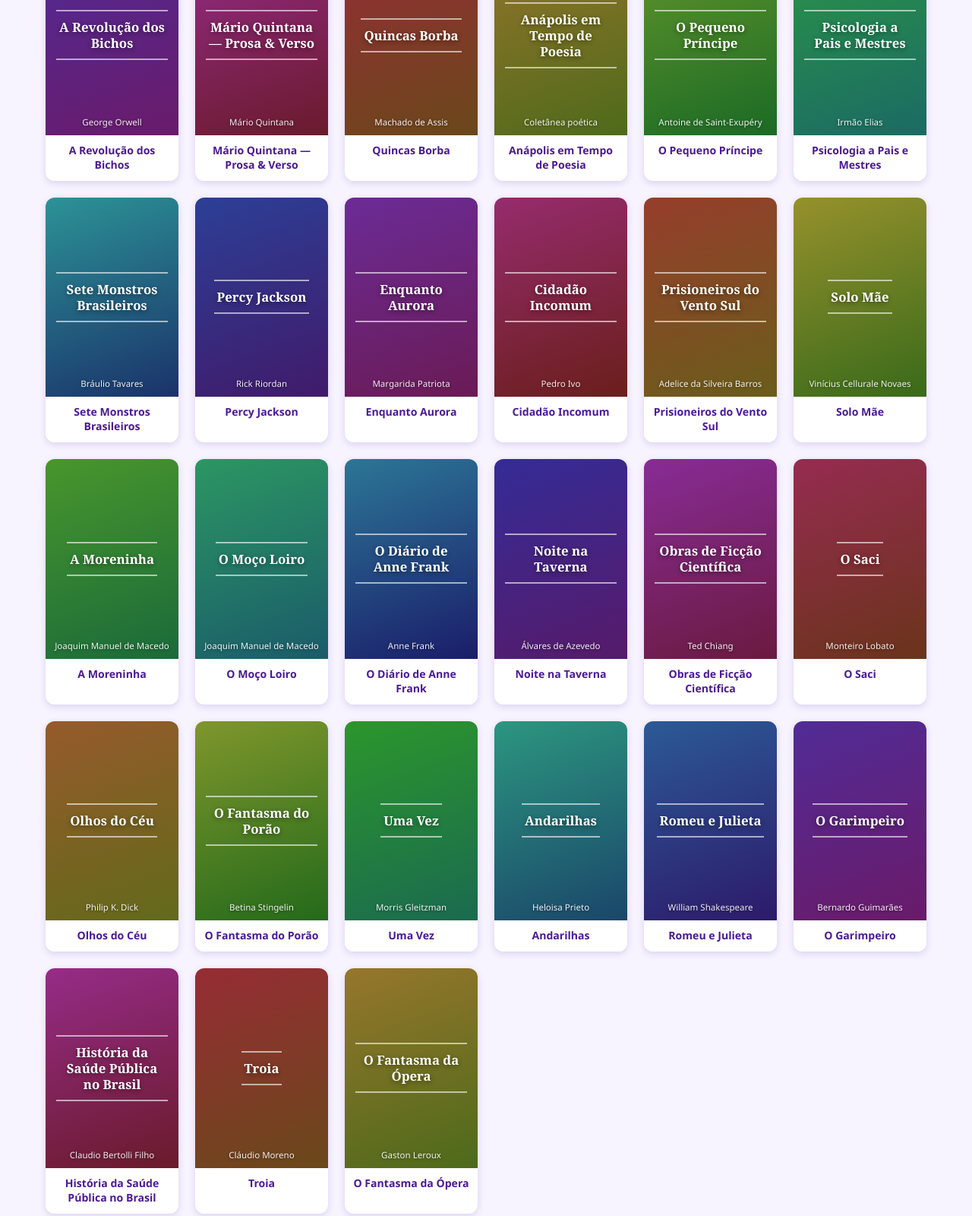
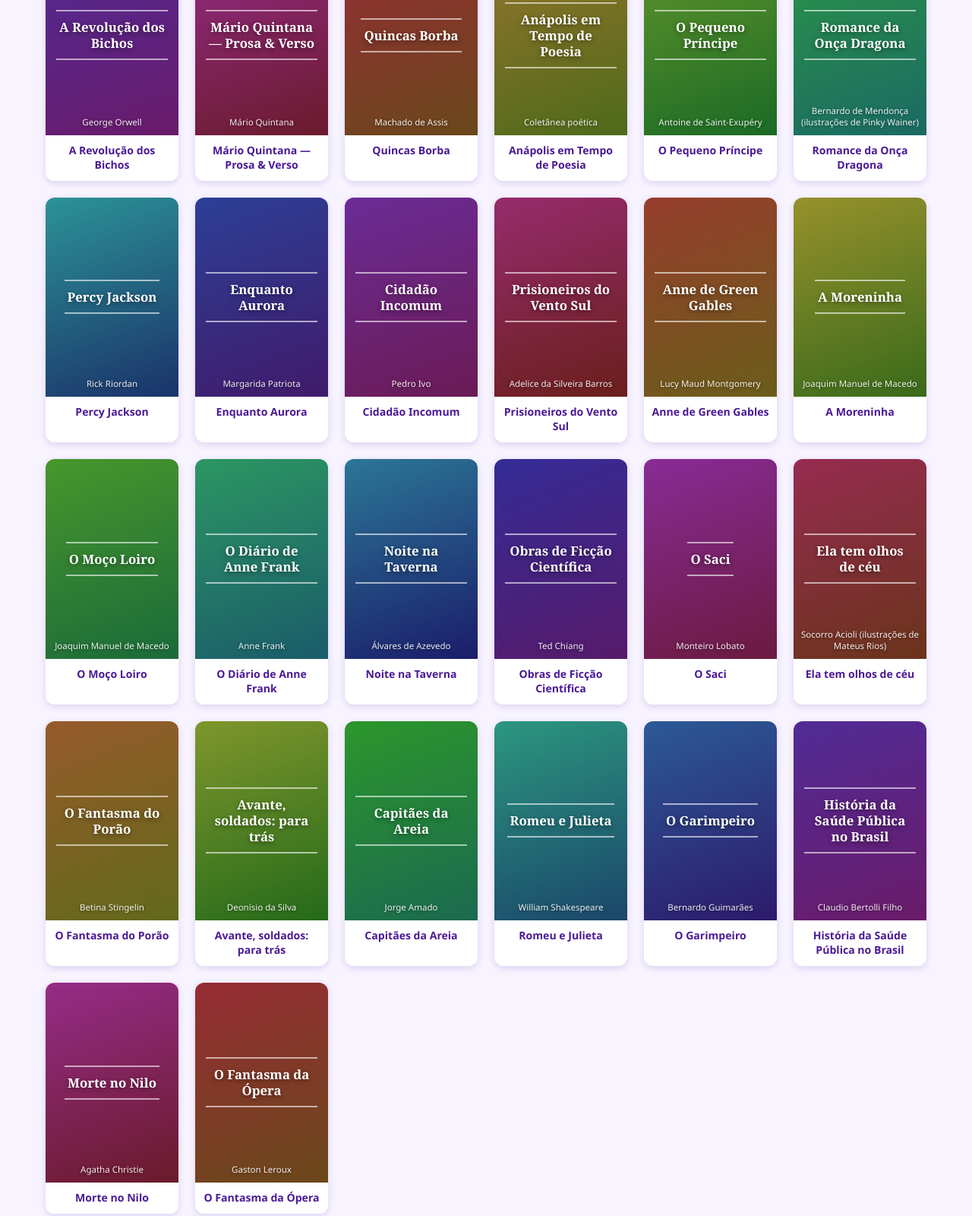
Before and after one commit to LeoSan-244/Acervo-Digital, a plain HTML site: page index.html in a window 1280 px wide. Shown: the part 504-2104 px from the top of the page at 76% size. Drawn offline with Linux system fonts and the light colour scheme.

Commit message:
Update index.html

```diff
--- a/index.html
+++ b/index.html
@@ -224,20 +224,12 @@ const LIVROS = [
     "link": "https://drive.google.com/file/d/1-YW8DUHsvdA4ydxtYqnMKpxmsptajf4P/view?usp=sharing"
   },
   {
-    "titulo": "Psicologia a Pais e Mestres",
-    "autor": "Irmão Elias",
-    "resumo": "Esta obra de caráter educativo aborda a aplicação dos conhecimentos da psicologia à formação e à educação de crianças e jovens. Voltada especialmente a pais e educadores, apresenta a importância de compreender os comportamentos, as emoções e os processos de desenvolvimento durante a aprendizagem. O livro propõe uma reflexão sobre o papel da família e da escola na formação dos indivíduos, destacando a necessidade de orientação, compreensão e acompanhamento durante o crescimento. Trata-se de uma publicação voltada à relação entre psicologia e educação.",
-    "sobreAutor": "A obra aparece em registros bibliográficos atribuída a Irmão Elias, com uma edição intitulada Psicologia à Pais e Mestres 3 – Curso de Psicologia Aplicada à Educação, publicada por volta de 1950. Não há informações biográficas suficientemente confiáveis sobre o autor para elaborar uma apresentação pessoal mais detalhada. Por isso, preserva-se a identificação encontrada no registro bibliográfico.",
+  "titulo": "Romance da Onça Dragona",
+  "autor": "Bernardo de Mendonça (ilustrações de Pinky Wainer)",
+  "resumo": "A obra apresenta uma narrativa divertida e cheia de surpresas sobre quatro animais da Mata Atlântica que se envolvem em uma trama marcada por encontros, conflitos, disfarces e disputas. Ao longo da história, os personagens utilizam a esperteza, a astúcia e a capacidade de enganar uns aos outros para enfrentar diferentes situações. Misturando elementos de teatro, narração, poesia e prosa, o livro constrói uma aventura repleta de humor, mistério e malícia, inspirada nas tradições populares brasileiras. A narrativa explora temas como identidade, esperteza, sedução, aparência e comportamento, mostrando como os personagens precisam interpretar as intenções uns dos outros para compreender o que realmente acontece. Com linguagem criativa e ritmo envolvente, a obra valoriza a cultura popular e proporciona uma experiência literária divertida para leitores de diferentes idades.",
+  "sobreAutor": "Bernardo de Mendonça nasceu em 1950, na praia da Avenida, em Maceió, Alagoas. É escritor e jornalista brasileiro, tendo trabalhado em importantes veículos de comunicação, como Veja, Última Hora e Rede Globo de Televisão. Sua produção literária inclui obras para adultos e crianças, caracterizadas pela criatividade, pelo humor e pela experimentação com diferentes formas de narrativa. Entre seus livros estão Legendas para cem fotos imaginárias, O Livro Diverso: a peleja dos falsários, Os fantasmas tropicais e Romance da Onça Dragona, publicado em 2003. Sua literatura infantil demonstra grande valorização da imaginação, da linguagem e das tradições populares brasileiras.",
   "capa": "",
-    "link": ""
-  },
-  {
-    "titulo": "Sete Monstros Brasileiros",
-    "autor": "Bráulio Tavares",
-    "resumo": "Nesta coletânea de contos fantásticos, Bráulio Tavares resgata criaturas assustadoras que fazem parte do imaginário e das tradições populares brasileiras. Através de sete narrativas inéditas, o autor apresenta seres sobrenaturais como o papa-figo, o lobisomem e a Iara, explorando suas características, histórias e representações na cultura nacional. Misturando terror, fantasia e elementos do folclore, a obra valoriza histórias transmitidas pela tradição oral e demonstra a riqueza da mitologia brasileira, oferecendo uma perspectiva original sobre os monstros que habitam nossas lendas.",
-    "sobreAutor": "Bráulio Tavares (Campina Grande, Paraíba, 1950) é escritor, pesquisador de literatura, compositor, dramaturgo e roteirista brasileiro. Reconhecido por sua versatilidade artística, desenvolveu uma produção que percorre a literatura fantástica, a poesia, a música e a cultura popular. Também trabalhou como jornalista e tradutor, dedicando parte de sua carreira à pesquisa das tradições literárias e narrativas populares. Suas obras frequentemente exploram o imaginário, a mitologia e as manifestações culturais brasileiras.",
-    "capa": "",
-    "link": ""
+  "link": "https://drive.google.com/file/d/1PbGeInIxCwIWETSY-Chtmdm5YupIoa2J/view?usp=sharing"
   },
   {
     "titulo": "Percy Jackson",
@@ -261,7 +253,7 @@ const LIVROS = [
     "resumo": "Nesta narrativa em quadrinhos que mistura fantasia, ficção científica e reflexão psicológica, Caliel tem sua vida transformada ao descobrir que possui a capacidade de voar. A partir dessa experiência extraordinária, passa a enxergar a cidade e o mundo de uma maneira completamente diferente, percebendo alterações no ambiente e encontrando criaturas misteriosas. Entretanto, suas transformações vão além dos poderes físicos: o protagonista precisa enfrentar suas angústias, dúvidas e conflitos internos, refletindo sobre sua própria identidade e sobre o significado de sua existência. A obra combina elementos fantásticos com questionamentos sobre a condição humana e a vida nas grandes cidades.",
     "sobreAutor": "Pedro Ivo é o autor brasileiro responsável pela série em quadrinhos O Cidadão Incomum. Sua produção apresenta elementos de fantasia, ficção científica e reflexão social, utilizando personagens extraordinários para explorar conflitos humanos e questões relacionadas à identidade. A editora responsável pela publicação não disponibiliza uma biografia detalhada do autor.",
     "capa": "",
-    "link": ""
+    "link": "https://drive.google.com/file/d/1M1YXogYiOqeIrjM2Aqp6uQu5RZXs84PC/view?usp=sharing"
   },
   {
     "titulo": "Prisioneiros do Vento Sul",
@@ -272,12 +264,12 @@ const LIVROS = [
     "link": "https://drive.google.com/file/d/1MS45-LxyQWmnLsE_y4IEa35jxUa_L8M7/view?usp=sharing"
   },
  {
-    "titulo": "Solo Mãe",
-    "autor": "Vinícius Cellurale Novaes",
-    "resumo": "Ambientada no contexto da Segunda Guerra Mundial, esta narrativa apresenta uma história de amor, patriotismo e esperança em meio às dificuldades provocadas pelo conflito. A protagonista é uma médica que trabalha em um território marcado pela guerra e pela escassez de recursos, dedicando-se a salvar vidas mesmo diante de circunstâncias extremamente difíceis. Enquanto enfrenta o sofrimento e a destruição ao seu redor, mantém uma profunda ligação afetiva com sua mãe, com quem se comunica por cartas. A narrativa destaca a força dos laços familiares, a dedicação ao próximo e a capacidade humana de preservar sentimentos de amor e esperança mesmo nos momentos mais sombrios.",
-    "sobreAutor": "Vinícius Cellurale Novaes é um escritor brasileiro que ganhou destaque ainda na adolescência ao vencer o Concurso Literário Nacional Faça Parte Dessa História, promovido pelo Fundo Nacional de Desenvolvimento da Educação (FNDE), em 2018. Sua obra Solo Mãe conquistou o primeiro lugar na categoria Ensino Médio. Na época, era estudante da rede pública de ensino e tinha interesse pela educação e pela literatura. Sua conquista levou sua produção a ganhar visibilidade nacional, destacando o potencial criativo de jovens escritores brasileiros.",
+  "titulo": "Anne de Green Gables",
+  "autor": "Lucy Maud Montgomery",
+  "resumo": "A história acompanha Anne Shirley, uma menina órfã de onze anos que, por engano, é enviada para viver com os irmãos Marilla e Matthew Cuthbert, que desejavam adotar um menino para ajudar nos trabalhos de sua fazenda em Green Gables, na Ilha do Príncipe Eduardo, no Canadá. Apesar da surpresa inicial, Matthew se encanta com a personalidade de Anne, enquanto Marilla enfrenta dificuldades para lidar com a menina, que é extremamente imaginativa, falante e sonhadora. Ao longo da narrativa, Anne passa por diversas aventuras, faz amizades, enfrenta desafios na escola e aprende a lidar com suas emoções e responsabilidades. Com seu jeito espontâneo e sua imaginação fértil, conquista aos poucos o carinho das pessoas ao seu redor. A obra aborda temas como amizade, família, pertencimento, amadurecimento, educação, esperança e a importância de aceitar as diferenças.",
+  "sobreAutor": "Lucy Maud Montgomery nasceu em 30 de novembro de 1874, em Clifton, na Ilha do Príncipe Eduardo, Canadá, e faleceu em 24 de abril de 1942, em Toronto. Foi uma escritora canadense conhecida mundialmente pela criação da personagem Anne Shirley. Desde jovem demonstrou interesse pela literatura e começou a escrever histórias e poemas ainda na infância. Sua obra mais famosa, Anne de Green Gables, foi publicada em 1908 e alcançou grande sucesso, conquistando leitores de diferentes gerações. Ao longo de sua carreira, publicou diversos romances, contos e poemas, muitos deles ambientados nas paisagens e comunidades rurais do Canadá. Sua escrita é marcada pela sensibilidade, pelo humor, pela valorização da natureza e pela exploração dos sentimentos humanos. Entre suas obras mais conhecidas estão Anne de Green Gables, Anne de Avonlea e Anne da Ilha.",
   "capa": "",
-    "link": ""
+  "link": "https://drive.google.com/file/d/1ib6_pWXFidBUIq0hoEmumrVY2wT-4Uft/view?usp=sharing"
   },
   {
     "titulo": "A Moreninha",
@@ -328,10 +320,10 @@ const LIVROS = [
     "link": "https://drive.google.com/file/d/1eEOmB8UGi6QSl4uvU27eOgsMCK7SOt45/view?usp=sharing"
   },
   {
-    "titulo": "Olhos do Céu",
-    "autor": "Philip K. Dick",
-    "resumo": "Nesta narrativa de ficção científica, um acidente em um centro de pesquisas científicas faz com que um grupo de pessoas passe a experimentar realidades alternativas, construídas a partir das crenças, dos medos e das visões de mundo de diferentes indivíduos. O protagonista, Jack Hamilton, percebe que cada realidade apresenta regras próprias, frequentemente absurdas e assustadoras. Enquanto tenta encontrar uma maneira de retornar ao mundo real, enfrenta situações que questionam conceitos como religião, moralidade, liberdade e verdade. A obra apresenta uma reflexão sobre a subjetividade humana e mostra como as convicções pessoais podem transformar a maneira como cada indivíduo interpreta a realidade.",
-    "sobreAutor": "Philip Kindred Dick (Chicago, Estados Unidos, 1928 — Santa Ana, Estados Unidos, 1982) foi um escritor norte-americano, considerado um dos grandes nomes da ficção científica do século XX. Sua produção é marcada por questionamentos sobre a realidade, a identidade, a tecnologia e os limites da percepção humana. Autor de dezenas de romances e coletâneas de contos, recebeu importantes prêmios literários, incluindo o Hugo. Entre suas obras mais conhecidas estão O Homem do Castelo Alto, Androides Sonham com Ovelhas Elétricas? e Ubik.",
+  "titulo": "Ela tem olhos de céu",
+  "autor": "Socorro Acioli (ilustrações de Mateus Rios)",
+  "resumo": "Na pequena cidade de Santa Rita do Norte, marcada pela seca e pela falta de chuva, nasce Sebastiana, uma menina cujos olhos parecem ter a cor do céu. Desde seu nascimento, acontecimentos misteriosos surpreendem os moradores: sempre que a menina chora, começa a chover. O que inicialmente parece ser uma bênção logo desperta curiosidade, esperança e preocupação entre os habitantes da cidade. Em meio a acontecimentos mágicos, a história aborda temas como a seca no sertão nordestino, a relação do ser humano com a natureza, as crenças populares, a esperança e o respeito às diferenças. Narrada em versos no estilo da literatura de cordel e acompanhada pelas ilustrações de Mateus Rios, a obra valoriza a cultura nordestina com poesia, sensibilidade e encantamento.",
+  "sobreAutor": "Socorro Acioli nasceu em Fortaleza, Ceará, em 1975. É escritora, jornalista, mestre em Literatura Brasileira pela Universidade Federal do Ceará (UFC) e doutora em Estudos de Literatura pela Universidade Federal Fluminense (UFF). Autora de livros de literatura infantil, juvenil e adulta, possui mais de vinte obras publicadas. Sua produção literária é marcada pela valorização da cultura brasileira, pela linguagem poética e pela presença de elementos fantásticos. Em 2013, recebeu o Prêmio Jabuti na categoria Literatura Infantil pelo livro Ela tem olhos de céu. Entre suas obras mais conhecidas estão A Cabeça do Santo, A Bailarina Fantasma e Oração para Desaparecer.",
   "capa": "",
   "link": "https://drive.google.com/file/d/1epQAWh06ZUCPLPvhYKnO6w89wjRtO8IW/view?usp=sharing"
   },
@@ -344,20 +336,20 @@ const LIVROS = [
     "link": "https://drive.google.com/file/d/1hUHbTGC4PyhDe6hdaj4_Zxi89MyptZFk/view?usp=sharing"
   },
   {
-    "titulo": "Uma Vez",
-    "autor": "Morris Gleitzman",
-    "resumo": "Nesta narrativa ambientada durante a Segunda Guerra Mundial, Felix Salinger é um menino judeu que vive em um orfanato católico na Polônia, enquanto seus pais estão ausentes. Apaixonado por livros e histórias, ele utiliza a imaginação como forma de compreender o mundo ao seu redor. Quando percebe que os judeus estão sendo perseguidos e que sua família pode estar em perigo, decide fugir do orfanato para procurá-la. Durante sua jornada, enfrenta a violência do regime nazista, a intolerância e situações de extrema dificuldade, mas também encontra pessoas dispostas a ajudá-lo. Através do olhar inocente do protagonista, a obra aborda o Holocausto, a esperança, a amizade e a resistência humana.",
-    "sobreAutor": "Morris Gleitzman nasceu na Inglaterra, em 1953, e mudou-se para a Austrália aos dezesseis anos. Antes de iniciar sua carreira literária, trabalhou durante vários anos como roteirista, dedicando-se posteriormente à produção de livros infantojuvenis. Reconhecido internacionalmente, tornou-se um dos principais escritores australianos voltados ao público jovem. Suas obras frequentemente abordam temas complexos, como guerras, preconceito, injustiça e relações familiares, utilizando personagens infantis e uma linguagem acessível para tratar de questões importantes. Também foi laureado como Australian Children's Laureate nos anos de 2018 e 2019.",
+  "titulo": "Avante, soldados: para trás",
+  "autor": "Deonísio da Silva",
+  "resumo": "Ambientado durante a Guerra do Paraguai (1864–1870), o romance acompanha os acontecimentos da Retirada da Laguna, episódio marcado pelo sofrimento e pelas dificuldades enfrentadas por uma expedição militar brasileira em território paraguaio. Sob condições extremamente precárias, os soldados enfrentam a falta de alimentos, o desconhecimento da região, os ataques inimigos, as doenças e, principalmente, uma epidemia de cólera que provoca inúmeras mortes. A narrativa apresenta personagens históricos e fictícios, destacando figuras como o coronel Carlos de Morais Camisão e o Visconde de Taunay, além de abordar histórias de amor, conflitos humanos e os interesses políticos envolvidos na guerra. Com ironia e olhar crítico, a obra questiona a visão heroica dos conflitos militares e dá destaque aos soldados comuns, cujas experiências e sofrimentos muitas vezes são esquecidos pelos relatos oficiais da História.",
+  "sobreAutor": "Deonísio da Silva nasceu em Siderópolis, Santa Catarina, em 1948. É escritor, professor universitário, jornalista e doutor em Letras pela Universidade de São Paulo (USP). Sua produção literária inclui romances, contos, ensaios e obras dedicadas à reflexão sobre a língua portuguesa. Reconhecido por sua contribuição à literatura brasileira, destaca-se pela abordagem de temas históricos, sociais e culturais, frequentemente utilizando ironia e elementos de crítica social. Entre suas obras está Avante, soldados: para trás, publicado originalmente em 1992, pelo qual recebeu o Prêmio Internacional de Literatura Casa de las Américas, em Cuba, no mesmo ano.",
   "capa": "",
-    "link": ""
+  "link": "https://drive.google.com/file/d/1nOyExwy9KGep2_pbVVE6kAzKjDN2uv1N/view?usp=sharing"
   },
   {
-    "titulo": "Andarilhas",
-    "autor": "Heloisa Prieto",
-    "resumo": "Nesta obra infantojuvenil, três adolescentes que estão em constante deslocamento entram em contato com histórias provenientes de diferentes tradições culturais. Durante a narrativa, escutam três contos da tradição oral: um de origem budista, outro árabe e outro cigano. Essas histórias são recontadas em um cenário urbano e contemporâneo, mostrando como narrativas antigas continuam presentes no cotidiano e na imaginação das pessoas. A obra valoriza a diversidade cultural e destaca a importância da transmissão de conhecimentos entre gerações, demonstrando que as histórias são capazes de atravessar fronteiras, tempos e sociedades.",
-    "sobreAutor": "Heloisa Prieto nasceu em São Paulo, em 1954, e é escritora, tradutora e pesquisadora brasileira. Formada em Letras, possui mestrado em Comunicação e Semiótica e doutorado em Literatura Francesa. Sua produção literária é especialmente dedicada ao público infantojuvenil, abordando temas como mitologia, tradições orais, lendas e fantasia. Com dezenas de livros publicados, recebeu importantes reconhecimentos na literatura brasileira e teve diversas obras adaptadas para o teatro, o cinema e a televisão.",
+  "titulo": "Capitães da Areia",
+  "autor": "Jorge Amado",
+  "resumo": "A história acompanha um grupo de meninos abandonados que vivem em um velho armazém no cais de Salvador, na Bahia. Conhecidos como Capitães da Areia, eles sobrevivem realizando pequenos furtos e enfrentando as dificuldades de uma sociedade que os marginaliza. Liderados por Pedro Bala, os garotos desenvolvem fortes laços de amizade e lealdade, formando uma espécie de família nas ruas. Entre os personagens estão Professor, que sonha em ser artista; Sem-Pernas, marcado pelo sofrimento e pela revolta; Gato, conhecido por sua esperteza; e Dora, uma menina que passa a fazer parte do grupo e conquista o carinho dos garotos. Ao longo da narrativa, são apresentados os desafios, os sonhos, os conflitos e as injustiças enfrentadas pelas crianças abandonadas. A obra aborda temas como desigualdade social, pobreza, violência, abandono infantil, amizade, solidariedade e luta por justiça, revelando a realidade dos menores marginalizados e criticando a indiferença da sociedade.",
+  "sobreAutor": "Jorge Amado nasceu em 10 de agosto de 1912, na cidade de Itabuna, Bahia, e faleceu em 6 de agosto de 2001, em Salvador. Foi um dos mais importantes escritores brasileiros do século XX, conhecido por retratar a cultura, os costumes, as desigualdades sociais e o cotidiano do povo baiano. Sua literatura apresenta personagens populares, linguagem acessível e forte crítica às injustiças sociais. Foi membro da Academia Brasileira de Letras e recebeu diversos prêmios nacionais e internacionais ao longo de sua carreira. Entre suas obras mais conhecidas estão Gabriela, Cravo e Canela, Dona Flor e Seus Dois Maridos, Tieta do Agreste e Capitães da Areia, publicado originalmente em 1937.",
   "capa": "",
-    "link": ""
+  "link": "https://drive.google.com/file/d/1Bz7X-tAU9f-8_IB1QK8UNbZkZasCdKJG/view?usp=sharing"
   },
   {
     "titulo": "Romeu e Julieta",
@@ -384,12 +376,12 @@ const LIVROS = [
     "link": "https://drive.google.com/file/d/1qmjCQB44G9a4OWFlrHEkmD78-5e02GNF/view?usp=sharing"
   },
   {
-    "titulo": "Troia",
-    "autor": "Cláudio Moreno",
-    "resumo": "Nesta narrativa inspirada na mitologia grega, Cláudio Moreno reconstrói os acontecimentos que levaram à lendária Guerra de Troia, um dos conflitos mais conhecidos da Antiguidade. A história começa com o nascimento e a trajetória de Páris, príncipe troiano cujo destino acaba relacionado ao rapto de Helena e ao início da guerra entre gregos e troianos. Ao longo da narrativa, surgem grandes heróis, como Aquiles, Heitor e Ulisses, além de deuses que interferem constantemente nos acontecimentos humanos. Combinando mitologia, fantasia e elementos históricos, a obra apresenta os motivos e as consequências do conflito, refletindo sobre paixão, honra, poder, violência e destino.",
-    "sobreAutor": "Cláudio Moreno nasceu em Rio Grande, no Rio Grande do Sul, e é escritor, professor e pesquisador brasileiro. Formado em Letras pela Universidade Federal do Rio Grande do Sul, com habilitação em Português e Grego, também possui mestrado e doutorado em Letras. Durante décadas, atuou como professor universitário e desenvolveu pesquisas relacionadas à língua portuguesa e à mitologia clássica. Além de obras literárias, publicou livros sobre gramática, etimologia e cultura da Antiguidade, destacando-se pela capacidade de aproximar conhecimentos clássicos do público contemporâneo.",
+  "titulo": "Morte no Nilo",
+  "autor": "Agatha Christie",
+  "resumo": "Durante um luxuoso cruzeiro pelo rio Nilo, no Egito, a jovem e milionária Linnet Ridgeway Doyle é assassinada em sua cabine. Entre os passageiros está Hercule Poirot, famoso detetive belga que se vê diante de mais um intrigante mistério. A viagem, que deveria ser marcada pelo descanso e pela tranquilidade, transforma-se em uma investigação repleta de suspeitas, segredos, ciúmes e interesses financeiros. Todos os passageiros parecem esconder alguma coisa, e muitos poderiam ter motivos para cometer o crime. Poirot precisa observar cuidadosamente os comportamentos, analisar os depoimentos e reunir as pistas para descobrir quem está por trás do assassinato. Ao longo da narrativa, Agatha Christie constrói uma trama envolvente, cheia de reviravoltas e falsas pistas, explorando temas como inveja, ambição, paixão, traição e vingança.",
+  "sobreAutor": "Agatha Mary Clarissa Christie nasceu em 15 de setembro de 1890, em Torquay, na Inglaterra, e faleceu em 12 de janeiro de 1976, em Wallingford. Foi uma escritora britânica reconhecida mundialmente como uma das maiores autoras de romances policiais de todos os tempos, sendo conhecida como a Rainha do Crime. Ao longo de sua carreira, publicou 66 romances policiais, diversos contos e peças teatrais. Entre seus personagens mais famosos estão o detetive belga Hercule Poirot e a investigadora amadora Miss Marple. Suas histórias são conhecidas pela construção de mistérios elaborados, pistas cuidadosamente distribuídas e finais surpreendentes. Entre suas obras mais conhecidas estão Assassinato no Expresso do Oriente, O Assassinato de Roger Ackroyd, E Não Sobrou Nenhum e Morte no Nilo.",
   "capa": "",
-    "link": ""
+  "link": "https://drive.google.com/file/d/1_pmkrVHkDG734gaH-f90vgRhhkDk-pYT/view?usp=sharing"
   },
   {
     "titulo": "O Fantasma da Ópera",
```
Lines whose indentation alone changed are shown as unchanged.
